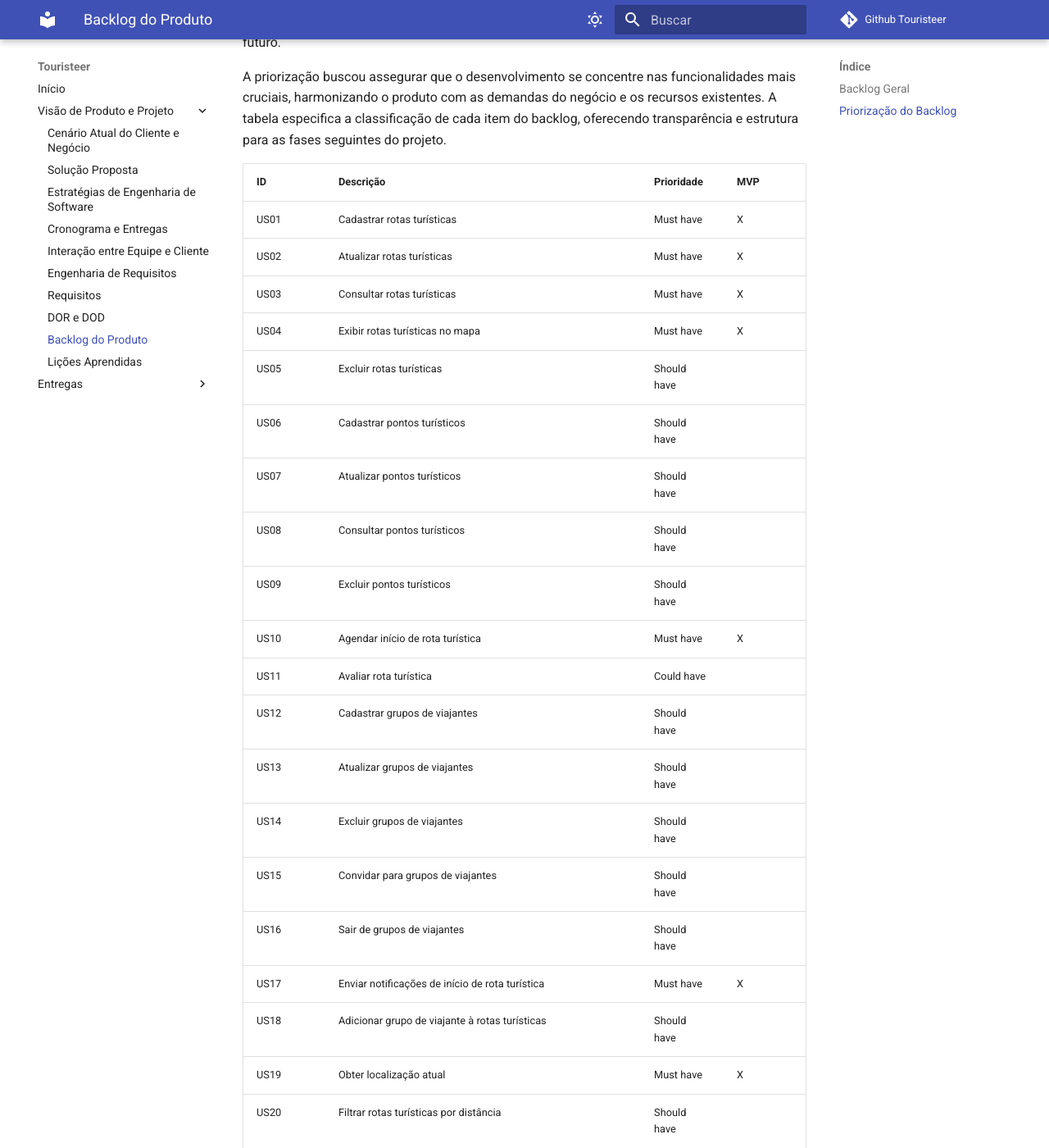
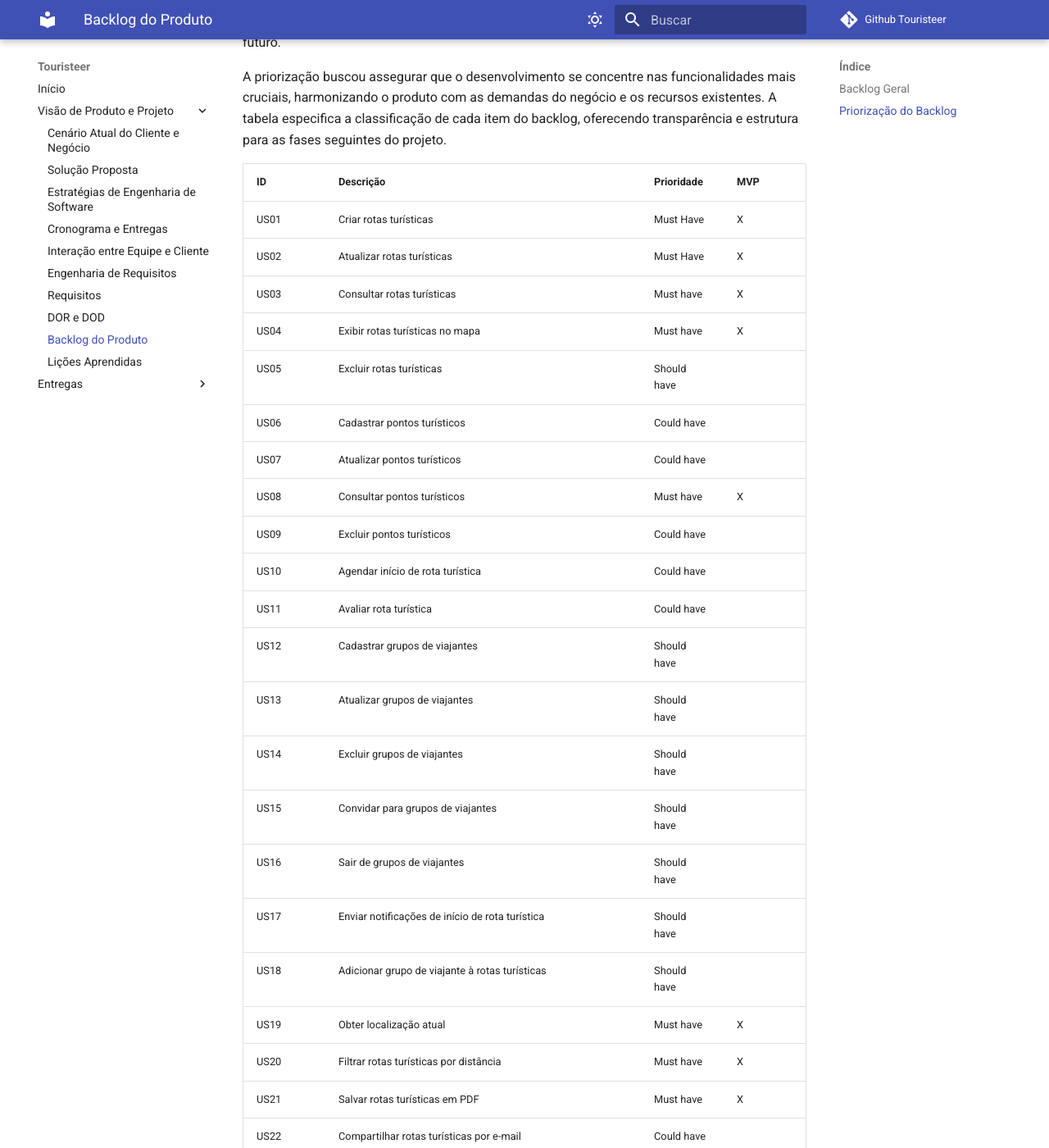
Before and after one commit to mdsreq-fga-unb/2025.1-T01-Touristeer-, an MkDocs documentation site: the page built from docs/sections/docPage/9-backlog.md, in a window 1280 px wide and 1400 px high, scrolled down 1977 px. Shown: the whole window at 82% size. Built offline with MkDocs 1.6.1 and Material for MkDocs 9.7.7, drawn with Linux system fonts in a browser that asks for light colours; comment, search, counter and statistics services are not loaded.

Commit message:
(docs): corrigindo priorização dos requisitos para elaborar MVP mais viável e coerente

```diff
--- a/docs/sections/docPage/9-backlog.md
+++ b/docs/sections/docPage/9-backlog.md
@@ -43,26 +43,26 @@ A priorização buscou assegurar que o desenvolvimento se concentre nas funciona
 
 | ID    | Descrição                                                                         | Prioridade  | MVP |
 |-------|-----------------------------------------------------------------------------------|-------------|-----|
-| US01  | Cadastrar rotas turísticas                                                        | Must have   |  X  |
-| US02  | Atualizar rotas turísticas                                                        | Must have   |  X  |
+| US01  | Criar rotas turísticas                                                        | Must Have   |  X  |
+| US02  | Atualizar rotas turísticas                                                        | Must Have   |  X  |
 | US03  | Consultar rotas turísticas                                                        | Must have   |  X  |
 | US04  | Exibir rotas turísticas no mapa                                                   | Must have   |  X  |
 | US05  | Excluir rotas turísticas                                                          | Should have |     |
-| US06  | Cadastrar pontos turísticos                                                       | Should have |     |
-| US07  | Atualizar pontos turísticos                                                       | Should have |     |
-| US08  | Consultar pontos turísticos                                                       | Should have |     |
-| US09  | Excluir pontos turísticos                                                         | Should have |     |
-| US10  | Agendar início de rota turística                                                  | Must have   |  X  |
+| US06  | Cadastrar pontos turísticos                                                       | Could have |     |
+| US07  | Atualizar pontos turísticos                                                       | Could have |     |
+| US08  | Consultar pontos turísticos                                                       | Must have |  X  |
+| US09  | Excluir pontos turísticos                                                         | Could have |     |
+| US10  | Agendar início de rota turística                                                  | Could have   |    |
 | US11  | Avaliar rota turística                                                            | Could have  |     |
 | US12  | Cadastrar grupos de viajantes                                                     | Should have |     |
 | US13  | Atualizar grupos de viajantes                                                     | Should have |     |
 | US14  | Excluir grupos de viajantes                                                       | Should have |     |
 | US15  | Convidar para grupos de viajantes                                                 | Should have |     |
 | US16  | Sair de grupos de viajantes                                                       | Should have |     |
-| US17  | Enviar notificações de início de rota turística                                   | Must have   |  X  |
+| US17  | Enviar notificações de início de rota turística                                   | Should have   |   |
 | US18  | Adicionar grupo de viajante à rotas turísticas                                    | Should have |     |
 | US19  | Obter localização atual                                                           | Must have   |  X  |
-| US20  | Filtrar rotas turísticas por distância                                            | Should have |     |
+| US20  | Filtrar rotas turísticas por distância                                            | Must have |  X  |
 | US21  | Salvar rotas turísticas em PDF                                                    | Must have   |  X  |
 | US22  | Compartilhar rotas turísticas por e-mail                                          | Could have  |     |
 | US23  | Mudar idioma durante a execução da aplicação                                      | Should have |     |
```
